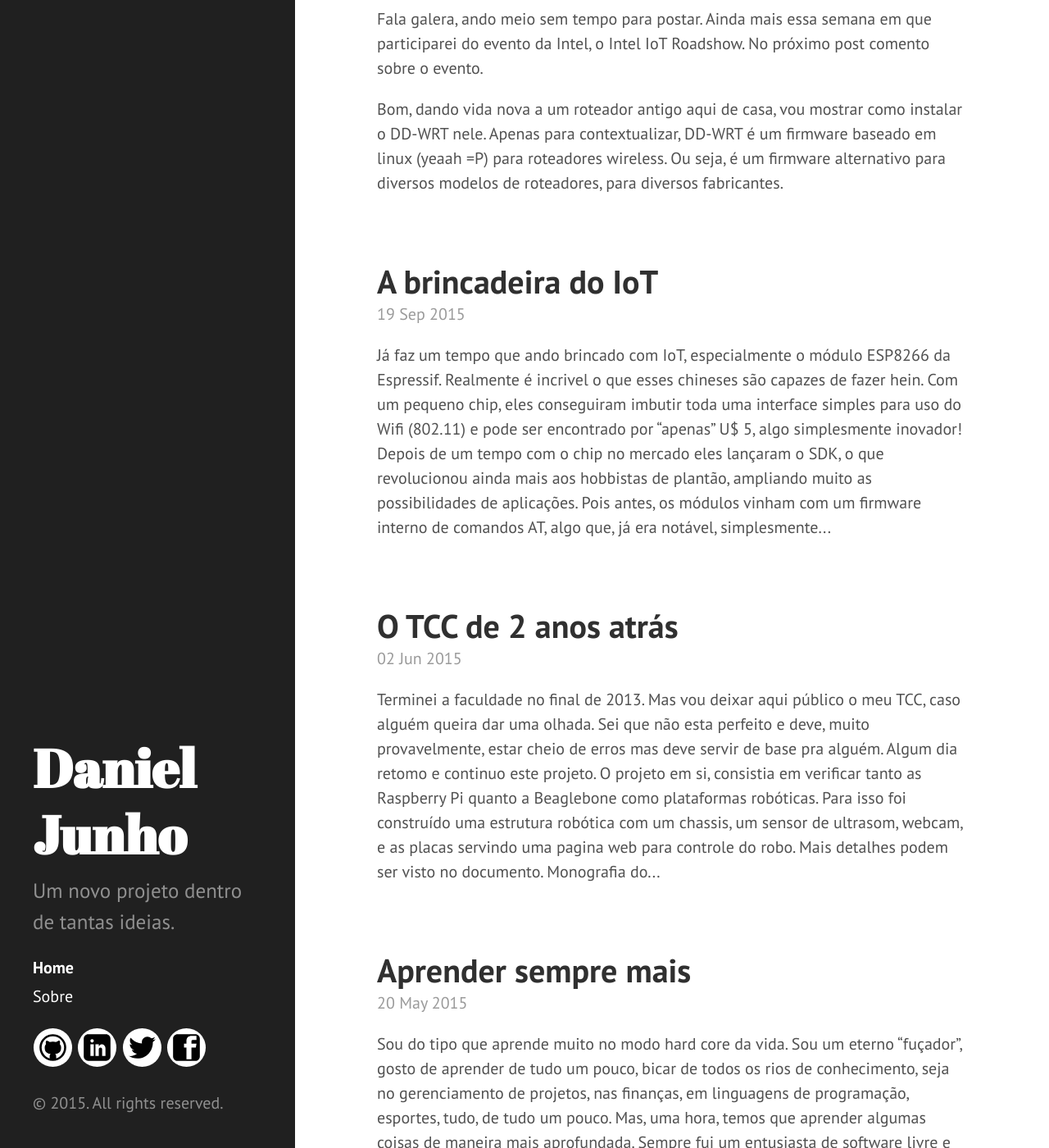
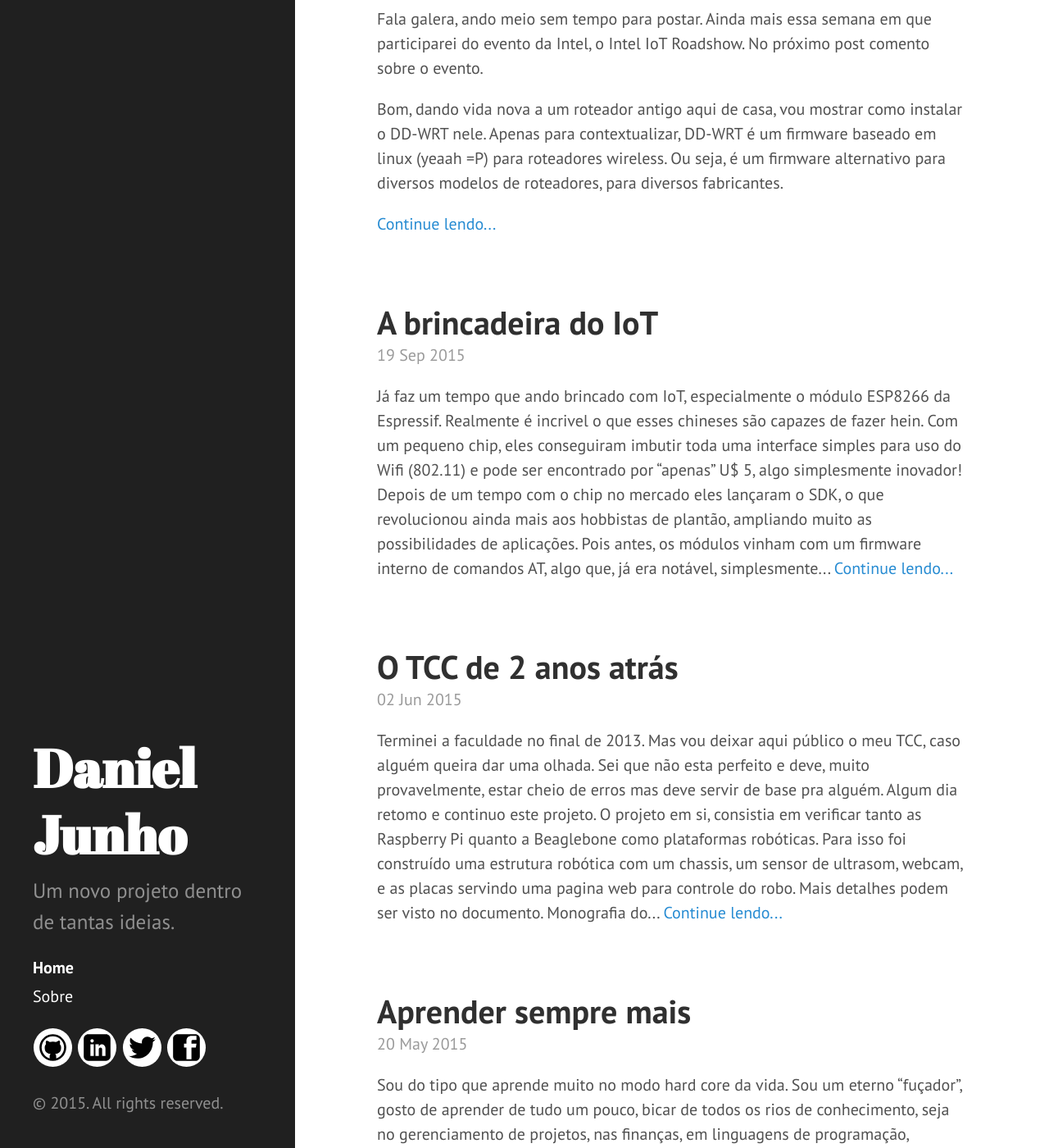
Before and after one commit to djunho/djunho.github.io, a Jekyll site: the page built from index.html, in a window 1280 px wide and 1400 px high, scrolled down 222 px. Shown: the whole window at 82% size. Built offline with Jekyll 4.4.1, drawn with Linux system fonts in a browser that asks for light colours; Markdown is read by kramdown in place of the engine named in the settings; the list of posts is cut into pages by our own code; some of the changed text lies outside the part shown.

Commit message:
Tentativa de colocar Read More

```diff
--- a/index.html
+++ b/index.html
@@ -19,6 +19,9 @@
     {% else %}
        {{ post.content | strip_html | truncatewords:100 }}
     {% endif %}
+
+    <span class="post-more"><a href="{{ post.url }}">Continue lendo...</a></span>
+
   </div>
   {% endfor %}
 </div>
```
